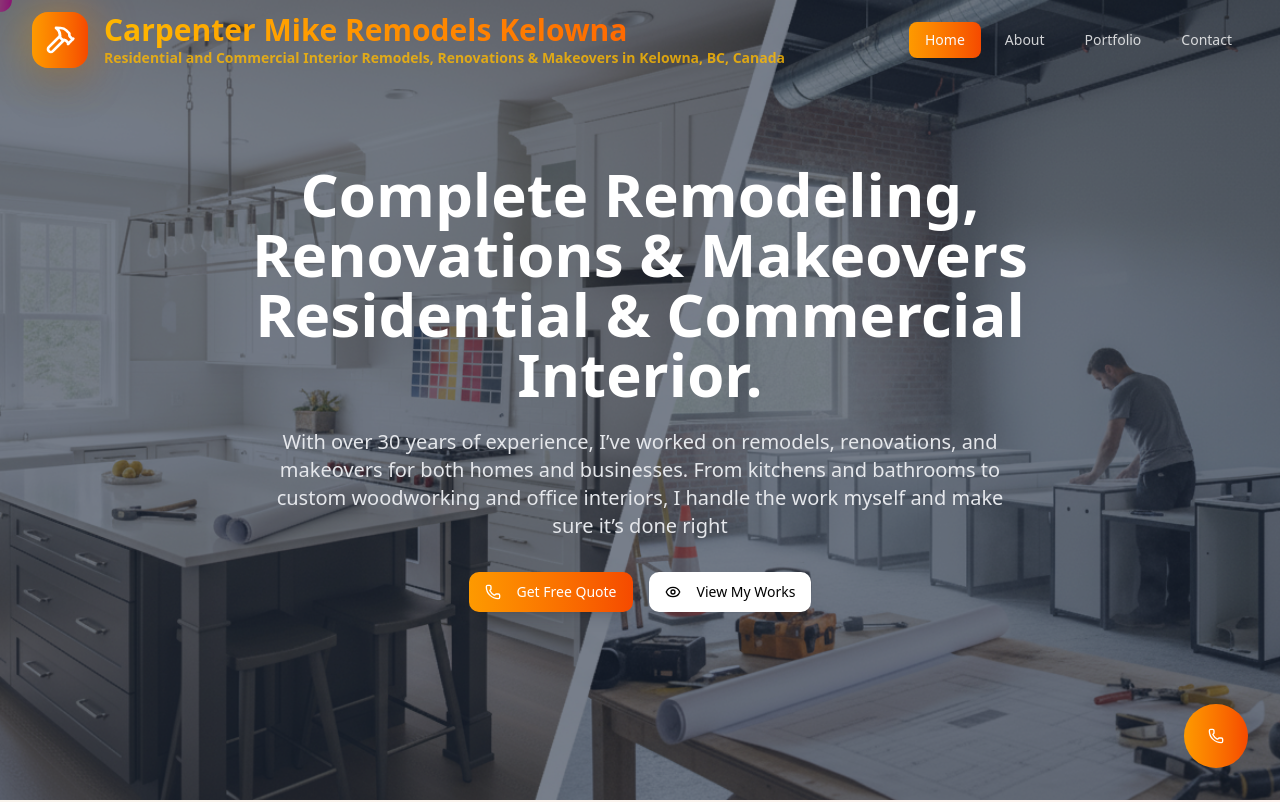
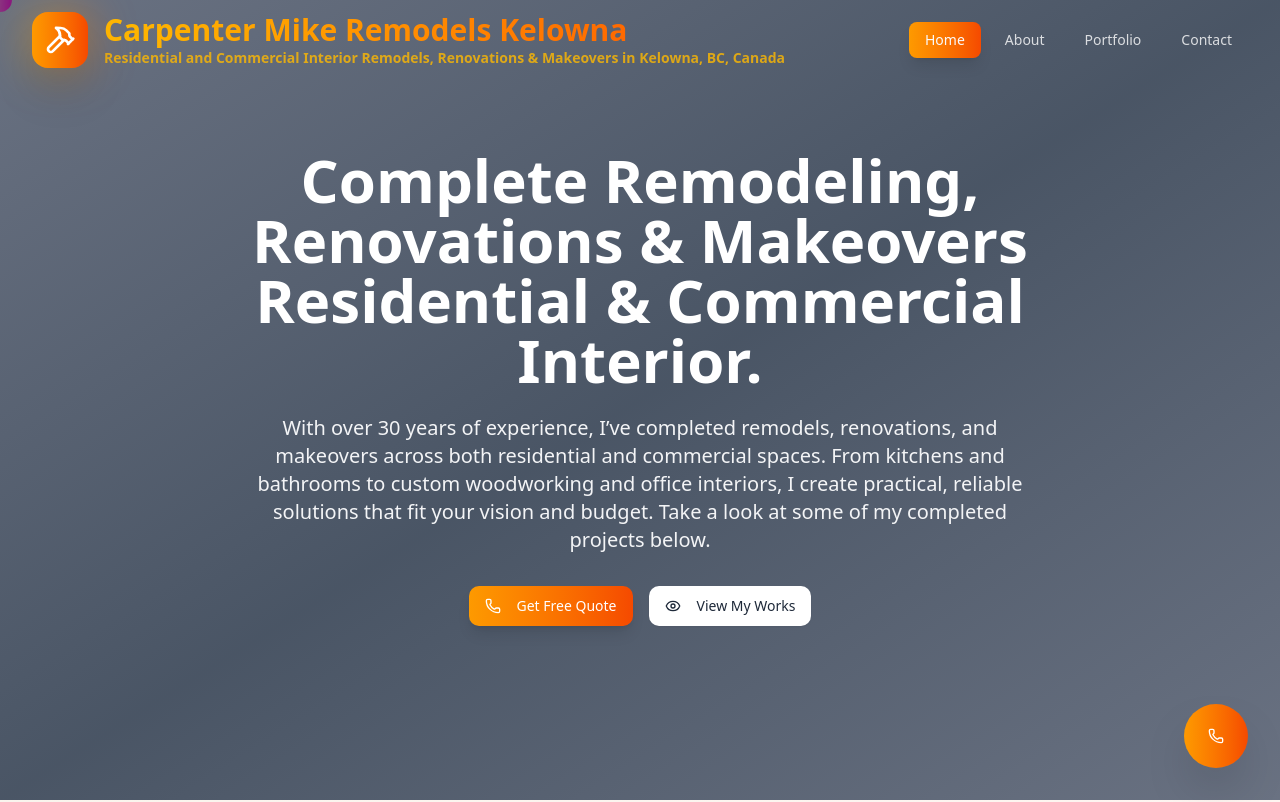
Before and after one commit to David26v/CarpenterMike, a Next.js app: page / in a window 1280 px wide. Shown: the top 802 px of the page. Built offline with nearby package versions, Linux system fonts and the light colour scheme.

Commit message:
remove bg replace subtitle

```diff
--- a/src/app/landing-page/CarpenterLandingPage.js
+++ b/src/app/landing-page/CarpenterLandingPage.js
@@ -12,12 +12,7 @@ import {
   CardTitle,
 } from "@/components/ui/card";
 
-import {
-  Phone,
-  Star,
-  ArrowRight,
-  Eye,
-} from "lucide-react";
+import { Phone, Star, ArrowRight, Eye, Hammer } from "lucide-react";
 import { jobs } from "./data/Jobs";
 import { siteData } from "./data/siteData";
 import ContactUs from "./components/contact";
@@ -70,8 +65,6 @@ const CarpenterPortfolio = () => {
 
   const toggleMenu = () => setIsMenuOpen(!isMenuOpen);
 
-
-
   const handleContactSubmit = async (e) => {
     e.preventDefault();
 
@@ -91,8 +84,6 @@ const CarpenterPortfolio = () => {
     e.target.reset();
   };
 
-
-
   const handleViewDetalJob = (id) => {
     router.push(`/landing-page/${id}`);
   };
@@ -100,19 +91,19 @@ const CarpenterPortfolio = () => {
   useEffect(() => {
     const updateActiveSection = () => {
       const hash = window.location.hash.slice(1);
-      if (['home', 'about', 'jobs', 'contact'].includes(hash)) {
+      if (["home", "about", "jobs", "contact"].includes(hash)) {
         setActiveSection(hash);
       } else {
-        setActiveSection('home');
+        setActiveSection("home");
       }
     };
 
     updateActiveSection();
 
-    window.addEventListener('hashchange', updateActiveSection);
+    window.addEventListener("hashchange", updateActiveSection);
 
     return () => {
-      window.removeEventListener('hashchange', updateActiveSection);
+      window.removeEventListener("hashchange", updateActiveSection);
     };
   }, []);
 
@@ -131,30 +122,18 @@ const CarpenterPortfolio = () => {
       <Navbar
         siteData={siteData}
         scrollToSection={scrollToSection}
-        activeSection ={activeSection}
+        activeSection={activeSection}
         scrollY={scrollY}
-        toggleMenu ={toggleMenu }
+        toggleMenu={toggleMenu}
         isMenuOpen={isMenuOpen}
       />
 
       {/* Home Section */}
-      {activeSection === "home" &&  (
+      {activeSection === "home" && (
         <>
           {/* Simple Hero */}
-          <section className="relative min-h-screen flex items-center bg-slate-800">
-            <div
-              className="absolute inset-0 bg-cover bg-center opacity-40"
-            >
-              <Image
-                src='/images/CarpenterMike.png'
-                alt="Carpenter Mike Remodeling"
-                fill
-                style={{ objectFit: 'cover' }}
-                priority
-                quality={100}
-              />
-
-            </div>
+          <section className="relative min-h-screen flex items-center bg-gray-500">
+            <div className="absolute inset-0 bg-gradient-to-br from-gray-500 via-gray-600 to-gray-500"></div>
 
             <div className="relative max-w-6xl mx-auto px-4 sm:px-6 lg:px-8 py-20 text-center">
               <div className="max-w-4xl mx-auto">
@@ -173,11 +152,12 @@ const CarpenterPortfolio = () => {
                       : "translate-y-10 opacity-0"
                   }`}
                 >
-                 Complete Remodeling, Renovations & Makeovers  Residential & Commercial Interior.
+                  Complete Remodeling, Renovations & Makeovers Residential &
+                  Commercial Interior.
                 </h1>
 
                 <p
-                  className={`text-lg md:text-xl mb-8 text-gray-200 max-w-3xl mx-auto transition-all duration-1000 delay-400 ${
+                  className={`text-lg md:text-xl mb-8 text-gray-100 max-w-3xl mx-auto transition-all duration-1000 delay-400 ${
                     isLoaded
                       ? "translate-y-0 opacity-100"
                       : "translate-y-10 opacity-0"
@@ -205,7 +185,7 @@ const CarpenterPortfolio = () => {
                     size="lg"
                     variant="default"
                     onClick={() => scrollToSection("jobs")}
-                    className="bg-white text-black border-white hover:bg-white hover:text-slate-800 px-8 py-3 rounded-lg hover:scale-105 transition-all duration-300"
+                    className="bg-white text-gray-800 border-white hover:bg-gray-100 hover:text-gray-900 px-8 py-3 rounded-lg hover:scale-105 transition-all duration-300"
                   >
                     <Eye className="mr-2 h-5 w-5" />
                     View My Works
@@ -213,26 +193,20 @@ const CarpenterPortfolio = () => {
                 </div>
 
                 <div
-                  className={`mt-12 text-white/80 text-sm transition-all duration-1000 delay-800 ${
+                  className={`mt-12 text-gray-200 text-sm transition-all duration-1000 delay-800 ${
                     isLoaded
                       ? "translate-y-0 opacity-100"
                       : "translate-y-10 opacity-0"
                   }`}
-                >
-
-                </div>
+                ></div>
               </div>
             </div>
           </section>
-
           {/* Video Section */}
-          <VideoSection
-            scrollToSection={scrollToSection}
-          />
-
+          <VideoSection scrollToSection={scrollToSection} />
 
           {/* Simple Services */}
-          <section id ='services' className="py-16 bg-gray-50">
+          <section id="services" className="py-16 bg-gray-50">
             <div className="max-w-6xl mx-auto px-4 sm:px-6 lg:px-8">
               <div className="text-center mb-12">
                 <h2 className="text-3xl md:text-4xl font-bold mb-4 text-gray-800">
@@ -264,11 +238,15 @@ const CarpenterPortfolio = () => {
                         className="text-amber-600 w-full justify-center hover:text-amber-700"
                         onClick={() => {
                           const serviceRoutes = {
-                          'Kitchen Renovations': '/services/kitchen-renovations',
-                          'Bathroom Renovations': '/services/bathroom-renovations',
-                          'Custom Woodwork': '/services/custom-woodwork',
-                          'General Home Projects': '/services/general-home-projects',
-                          'Commercial Interiors': '/services/commercial-interiors'
+                            "Kitchen Renovations":
+                              "/services/kitchen-renovations",
+                            "Bathroom Renovations":
+                              "/services/bathroom-renovations",
+                            "Custom Woodwork": "/services/custom-woodwork",
+                            "General Home Projects":
+                              "/services/general-home-projects",
+                            "Commercial Interiors":
+                              "/services/commercial-interiors",
                           };
                           router.push(serviceRoutes[service.title]);
                         }}
@@ -284,8 +262,7 @@ const CarpenterPortfolio = () => {
           </section>
 
           {/* Simple Process */}
-          <Process/>
-
+          <Process />
 
           {/* Simple Testimonial */}
           <section className="py-16 bg-gray-800 text-white">
@@ -312,18 +289,12 @@ const CarpenterPortfolio = () => {
       )}
 
       {activeSection === "about" && (
-        <AboutUs
-          siteData={siteData}
-          scrollToSection={scrollToSection}
-        />
+        <AboutUs siteData={siteData} scrollToSection={scrollToSection} />
       )}
 
       {/* Premium Portfolio */}
       {activeSection === "jobs" && (
-          <JobsDone
-            jobs={jobs}
-            NavigateToDetailed={handleViewDetalJob}
-          />
+        <JobsDone jobs={jobs} NavigateToDetailed={handleViewDetalJob} />
       )}
 
       {/* Premium Contact */}
@@ -346,9 +317,7 @@ const CarpenterPortfolio = () => {
       </div>
 
       {/* Premium Footer */}
-      <Footer
-        siteData={siteData}
-      />
+      <Footer siteData={siteData} />
 
       {/* Custom Styles */}
       <style jsx>{`
--- a/src/app/landing-page/data/siteData.js
+++ b/src/app/landing-page/data/siteData.js
@@ -17,7 +17,8 @@ export const siteData = {
     title:
       "Complete Remodeling, Renovations & Makeovers — Residential & Commercial Interior.",
     subtitle:
-      "With over 30 years of experience, I’ve worked on remodels, renovations, and makeovers for both homes and businesses. From kitchens and bathrooms to custom woodworking and office interiors, I handle the work myself and make sure it’s done right",
+    "With over 30 years of experience, I’ve completed remodels, renovations, and makeovers across both residential and commercial spaces. From kitchens and bathrooms to custom woodworking and office interiors, I create practical, reliable solutions that fit your vision and budget. Take a look at some of my completed projects below."
+    ,
     backgroundImage: "/images/hero-remodeling.png",
     ctaButtons: [
       { text: "Login to View Projects", action: "login", primary: true },
--- a/src/app/layout.js
+++ b/src/app/layout.js
@@ -11,7 +11,7 @@ export default function RootLayout({ children }) {
       description: "30+ years of residential & commercial remodeling in Kelowna, BC. Kitchens, bathrooms, custom woodwork & office makeovers. Free quotes.",
       images: [
         {
-          url: "https://carpentermike.com/images/CarpenterMike.png.png",
+          url: "https://carpentermike.com//gallery/Wellness-Spa/IMG_7328.jpg",
           width: 1200,
           height: 630,
           alt: "Carpenter Mike Remodeling - Kelowna Kitchen & Bathroom Renovations",
@@ -25,7 +25,7 @@ export default function RootLayout({ children }) {
       title: "Carpenter Mike | Kelowna's Trusted Renovation Specialist",
       description: "30+ years of residential & commercial remodeling in Kelowna, BC. Kitchens, bathrooms, custom woodwork & office makeovers. Free quotes.",
       creator: "@CarpenterMikeBC",
-      images: ["https://carpentermike.com/images/CarpenterMike.png.png"],
+      images: ["https://carpentermike.com/gallery/Wellness-Spa/IMG_7328.jpg"],
     },
   };
 
```
Lines whose indentation alone changed are shown as unchanged.
